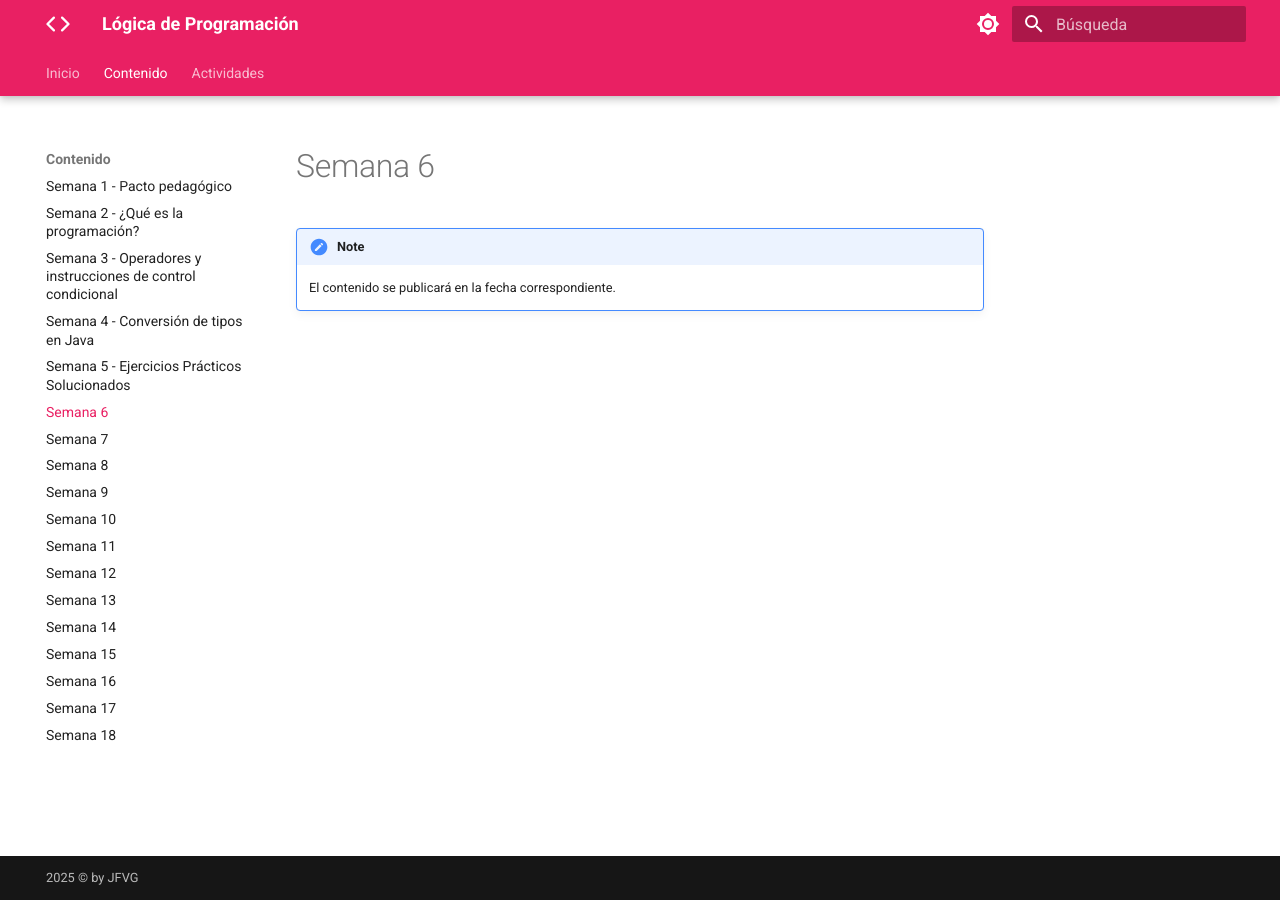
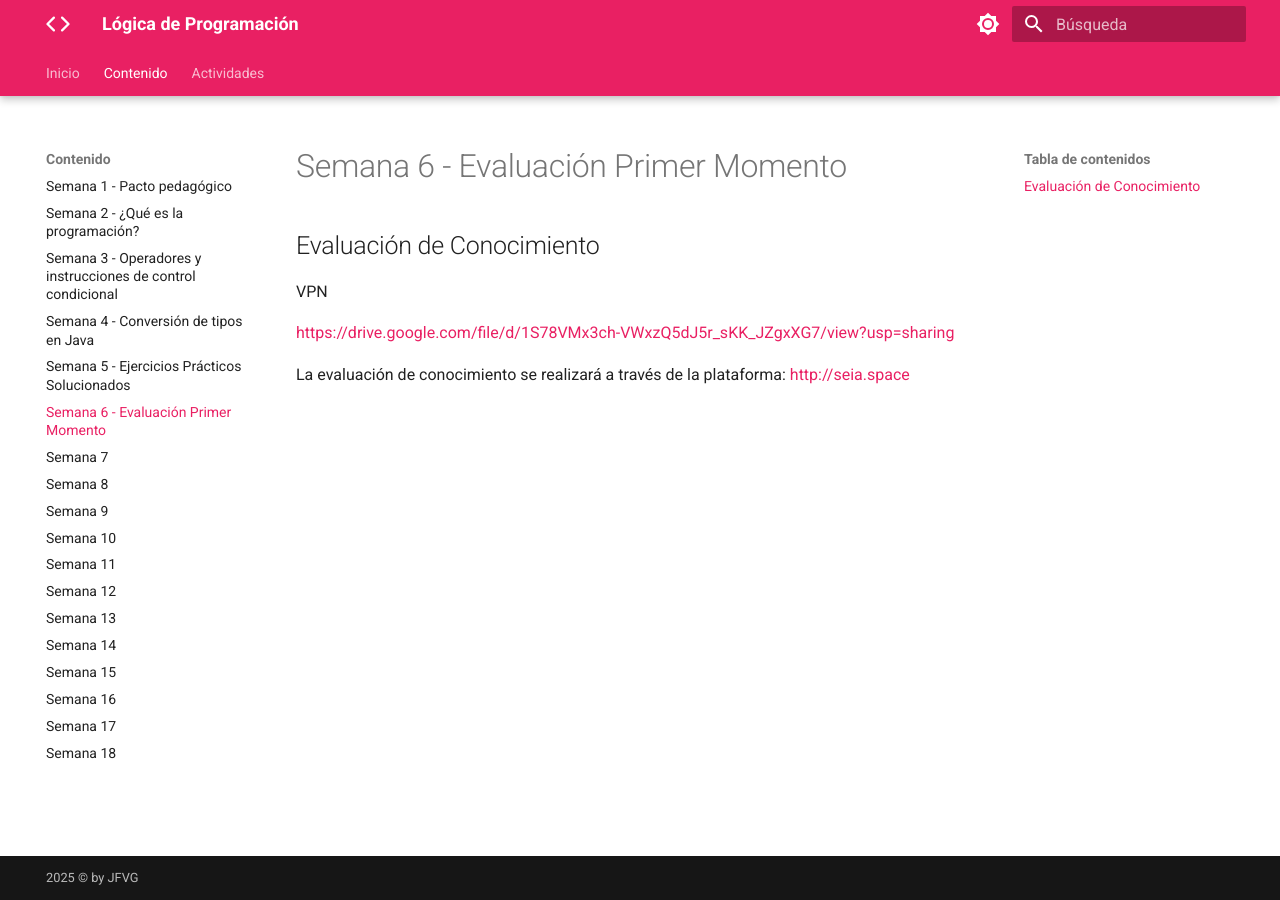
Before and after one commit to jfinfocesde/25lp, an MkDocs documentation site: the page built from docs/content/p6.md, in a window 1280 px wide. Built offline with MkDocs 1.6.1 and Material for MkDocs 9.7.7, drawn with Linux system fonts in a browser that asks for light colours.

Commit message:
13-09-2025

```diff
--- a/docs/content/p6.md
+++ b/docs/content/p6.md
@@ -1,5 +1,12 @@
-#  Semana 6
+# Semana 6 - Evaluación Primer Momento
 
-!!! note
+## Evaluación de Conocimiento
 
-    El contenido se publicará en la fecha correspondiente.
+
+VPN
+
+[https://drive.google.com/file/d/1S78VMx3ch-VWxzQ5dJ5r_sKK_JZgxXG7/view?usp=sharing](https://drive.google.com/file/d/1S78VMx3ch-VWxzQ5dJ5r_sKK_JZgxXG7/view?usp=sharing){target="_blank"}
+
+
+La evaluación de conocimiento se realizará a través de la plataforma:
+[http://seia.space](http://seia.space){target="_blank"}
```
